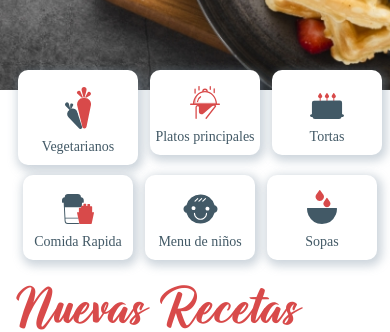
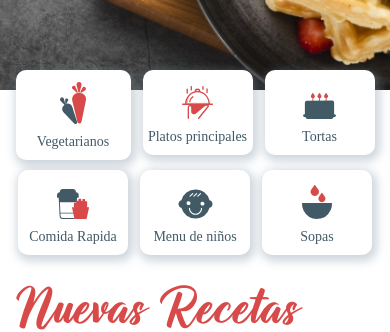
Before and after one commit to EdinsonGomez/Recipe-app, a React (Create React App) app: page / in a window 390 px wide. In both pictures the pointer is over the element "Vegetarianos". Shown: the part 379-711 px from the top of the page. Built offline with nearby package versions, Linux system fonts and the light colour scheme; no server answers.

Commit message:
Modify nav alt styles

```diff
--- a/src/styles/header.scss
+++ b/src/styles/header.scss
@@ -57,7 +57,6 @@
   position: absolute;
   top: -20px;
   width: 100%;
-  min-width: 400px;
 }
 
 .navigation-alt-item {
@@ -73,8 +72,8 @@
 
   &:hover {
     cursor: pointer;
-    width: 120px;
-    height: 95px;
+    width: 115px;
+    height: 90px;
   }
 
   &.active {
```
